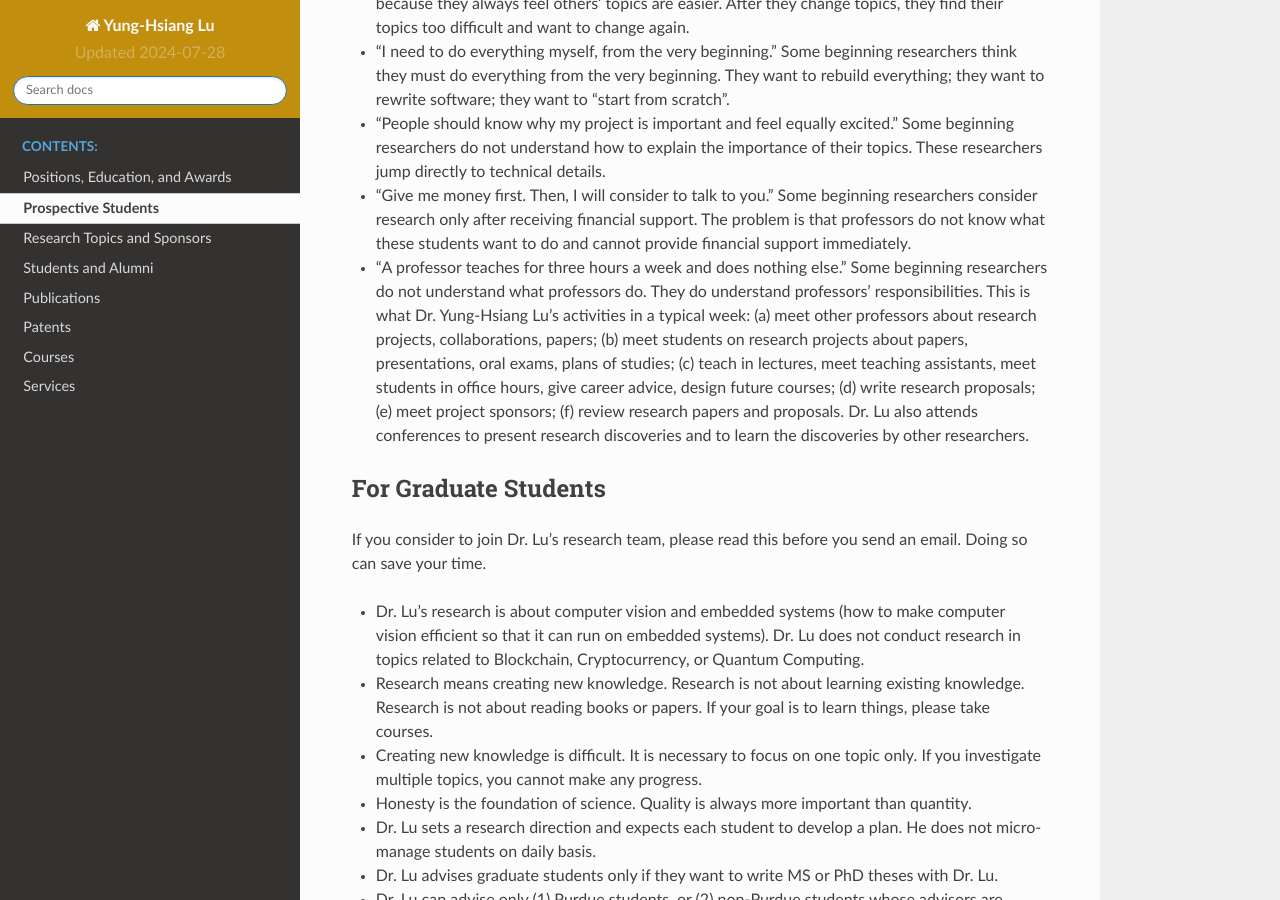
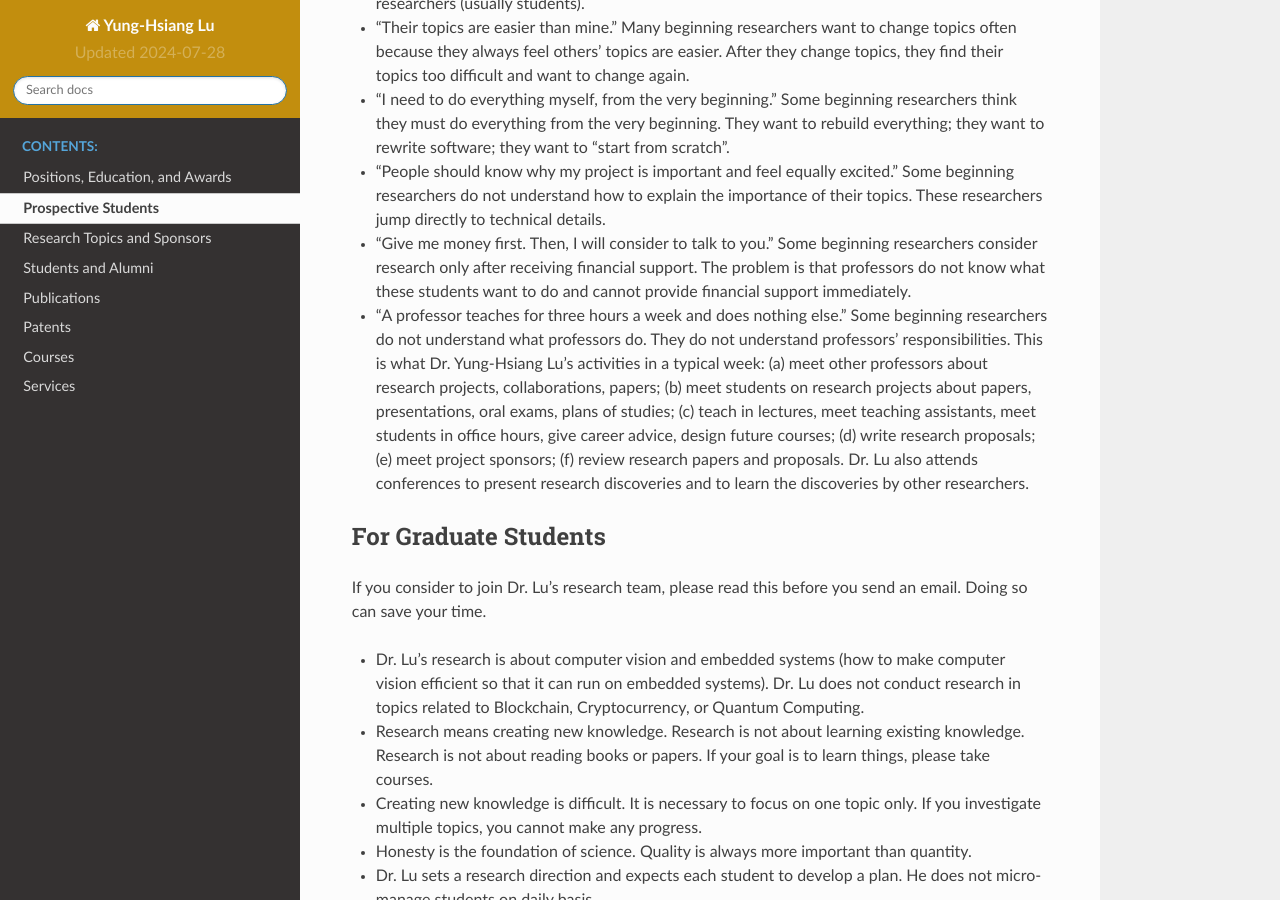
Before and after one commit to luyunghsiang/yhluweb, a Sphinx documentation site: the page built from source/prospective.rst, in a window 1280 px wide and 900 px high, scrolled down 2621 px. Built offline with Sphinx 7.4.7 and the Read the Docs theme 2.0.0, drawn with Linux system fonts in a browser that asks for light colours; some of the changed text lies outside the part shown.

Commit message:
correction

```diff
--- a/source/prospective.rst
+++ b/source/prospective.rst
@@ -183,7 +186,7 @@ some common mistakes:
 
 - "A professor teaches for three hours a week and does nothing else."
   Some beginning researchers do not understand what professors
-  do. They do understand professors' responsibilities.  This is what
+  do. They do not understand professors' responsibilities.  This is what
   Dr. Yung-Hsiang Lu's activities in a typical week: (a) meet other
   professors about research projects, collaborations, papers; (b) meet
   students on research projects about papers, presentations, oral
```
Also changed, not shown: other parts of source/prospective.rst (+3 -0 lines).
